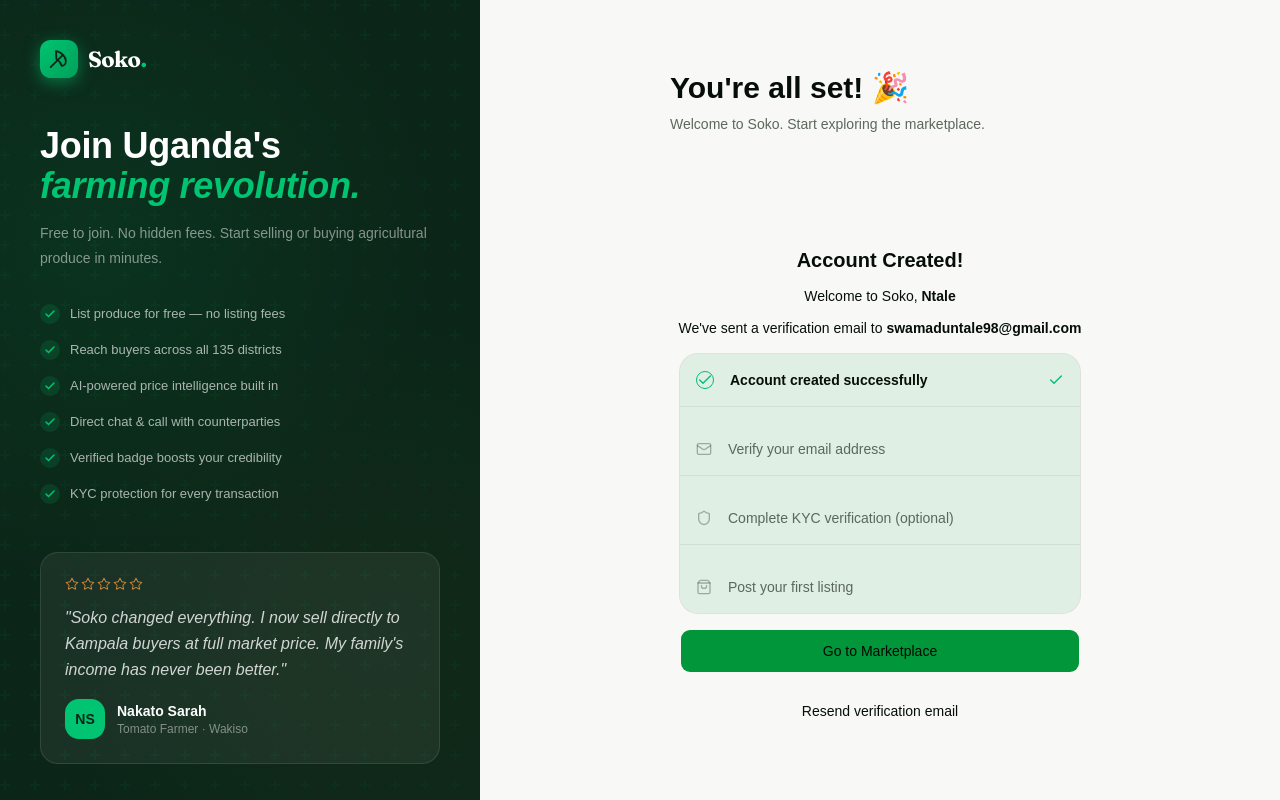
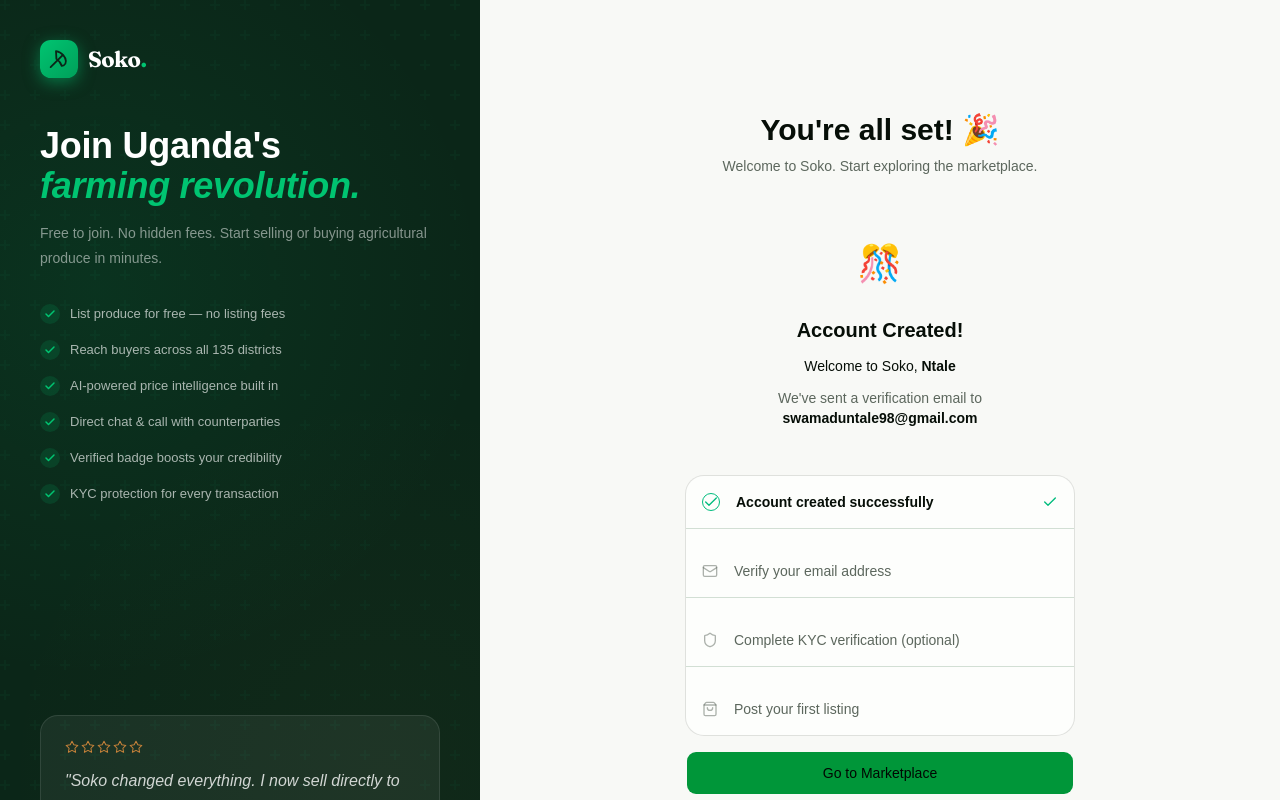
Before and after one commit to Ntale3/soko_client, a React (Vite) app: page /auth/sign-up in a window 1280 px wide. Shown: the top 800 px of the page. Built offline with nearby package versions, Linux system fonts and the light colour scheme.

Commit message:
♻️  center step 3 of sign-up

```diff
--- a/src/components/auth/OnboardingChecklist.tsx
+++ b/src/components/auth/OnboardingChecklist.tsx
@@ -27,7 +27,7 @@ const steps = [
 
 export function OnboardingChecklist() {
   return (
-    <Card className="bg-primary/10 border-0 rounded-2xl p-0  w-100 overflow-hidden">
+    <Card className="border-0 rounded-2xl p-0  w-100 overflow-hidden">
      {steps.map((step,i)=>{return(
       <CardContent
       key={step.label}
--- a/src/components/auth/sign-up-steps/check-list.tsx
+++ b/src/components/auth/sign-up-steps/check-list.tsx
@@ -1,39 +1,55 @@
 import { Button } from "@/components/ui/button";
 import { OnboardingChecklist } from "../OnboardingChecklist";
+import { useNavigate } from "@tanstack/react-router";
 
-export function CheckList(){
+export function CheckList() {
+    const navigate = useNavigate()
+
   return (
-  <div>
+    <div className="flex flex-col items-center justify-center min-h-screen px-4 py-8 sm:py-12">
+      <div className="w-full max-w-md mx-auto flex flex-col gap-6">
 
         {/* Header */}
-    <div>
-      <h3 className="font-bold text-3xl">You're all set! 🎉</h3>
-      <p className="text-muted-foreground text-sm my-2">Welcome to Soko. Start exploring the marketplace.</p>
+        <div className="text-center">
+          <h3 className="font-bold text-2xl sm:text-3xl">You're all set! 🎉</h3>
+          <p className="text-muted-foreground text-sm mt-2">
+            Welcome to Soko. Start exploring the marketplace.
+          </p>
         </div>
 
-    <div className="animate-[fadeUp_0.7s_cubic-bezier(.16,1,.3,1)_both]">
-      {/* Celebration icon */}
-      <div className="mx-auto mb-6 flex size-20 items-center justify-center rounded-3xl  text-4xl animate-[glowPulse_2s_ease-in-out_infinite]">
-
+        {/* Account created card */}
+        <div className="animate-[fadeUp_0.7s_cubic-bezier(.16,1,.3,1)_both] flex flex-col items-center text-center gap-3 rounded-xl p-6">
+          <div className="flex size-16 sm:size-20 items-center justify-center rounded-3xl text-4xl animate-[glowPulse_2s_ease-in-out_infinite]">
+            🎊
           </div>
-      <div className="flex items-center justify-center flex-col mb-4 gap-3">
-        <h4 className="font-bold text-xl">Account Created!</h4>
-        <p className="text-xs md:text-sm">Welcome to Soko, <span className="font-semibold">{"Ntale"}</span></p>
-        <p className="text-xs md:text-sm">We've sent a verification email to <span className="font-semibold">swamaduntale98@gmail.com</span></p>
-      </div>
+          <h4 className="font-bold text-lg sm:text-xl">Account Created!</h4>
+          <p className="text-xs sm:text-sm">
+            Welcome to Soko, <span className="font-semibold">Ntale</span>
+          </p>
+          <p className="text-xs sm:text-sm text-muted-foreground">
+            We've sent a verification email to{" "}
+            <span className="font-semibold text-foreground">swamaduntale98@gmail.com</span>
+          </p>
         </div>
 
-    <div className="flex flex-col gap-4 justify-center items-center">
-      <OnboardingChecklist/>
-      <Button className="w-100 h-11">
+        {/* Checklist + actions */}
+        <div className="flex flex-col items-center gap-4 w-full">
+          <div className="w-full flex justify-center">
+            <OnboardingChecklist />
+          </div>
+
+          <Button className="w-full h-11"
+          onClick={()=>{navigate({to:'/marketplace'})}}
+          >
             Go to Marketplace
           </Button>
 
-       <Button className="w-100 h-11" variant={"ghost"}>
+          <Button className="w-full h-11" variant="ghost">
             Resend verification email
           </Button>
         </div>
 
-
-  </div>)
+      </div>
+    </div>
+  );
 }
```
Lines whose indentation alone changed are shown as unchanged.
